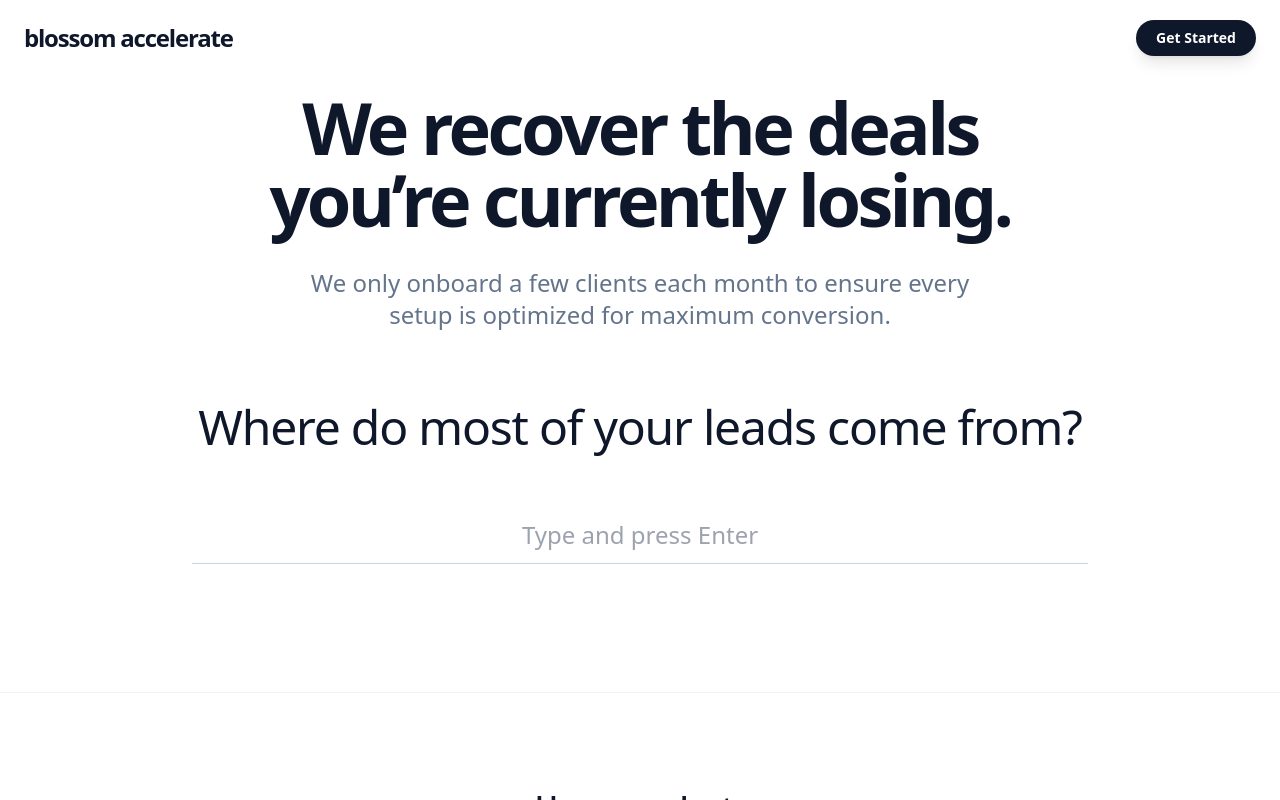
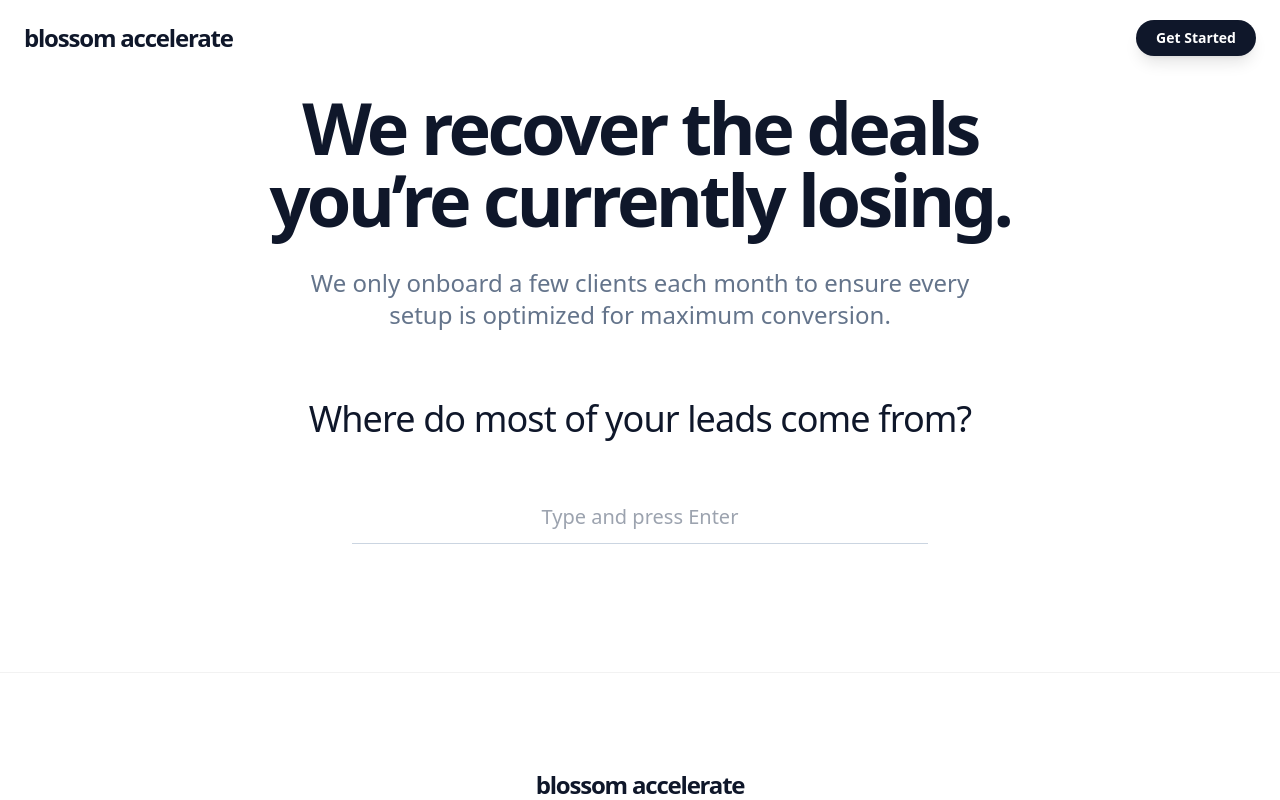
Before and after one commit to orlandoperflo/blossom, a Next.js app: page / in a window 1280 px wide. Both pictures are taken after a click on the button "Book Your Strategy Call". Shown: the part 6439-7239 px from the top of the page. Built offline with nearby package versions, Linux system fonts and the light colour scheme.

Commit message:
Reduce final CTA question and input sizing

```diff
--- a/components/LandingPage.jsx
+++ b/components/LandingPage.jsx
@@ -722,8 +722,8 @@ const LandingPage = () => {
                 Book Your Strategy Call <ArrowRight size={24} />
               </motion.button>
             ) : setupStep < setupQuestions.length ? (
-              <motion.div key={`final-setup-step-${setupStep}`} initial={{ opacity: 0 }} animate={{ opacity: 1 }} className="w-full max-w-4xl">
-                <p className="text-center text-3xl sm:text-4xl md:text-5xl font-thin tracking-tight text-slate-900 mb-8 min-h-[4.5rem] md:min-h-[6rem] flex items-center justify-center">
+              <motion.div key={`final-setup-step-${setupStep}`} initial={{ opacity: 0 }} animate={{ opacity: 1 }} className="w-full max-w-3xl">
+                <p className="text-center text-2xl sm:text-3xl md:text-4xl font-thin tracking-tight text-slate-900 mb-8 min-h-[3.5rem] md:min-h-[5rem] flex items-center justify-center">
                   {isAnalyzing ? setupMicroResponses[setupStep] : setupQuestions[setupStep]}
                 </p>
                 <input
@@ -743,7 +743,7 @@ const LandingPage = () => {
                     setSetupStep((prev) => prev + 1);
                   }}
                   placeholder={inputFocused ? "" : "Type and press Enter"}
-                  className="w-full bg-transparent border-0 border-b border-slate-300 px-1 py-3 text-center text-lg md:text-2xl font-light text-slate-700 focus:outline-none focus:border-slate-900 transition-colors"
+                  className="w-full max-w-xl mx-auto block bg-transparent border-0 border-b border-slate-300 px-1 py-3 text-center text-base md:text-xl font-light text-slate-700 focus:outline-none focus:border-slate-900 transition-colors"
                 />
                 <AnimatePresence>
                   {isAnalyzing && (
```
